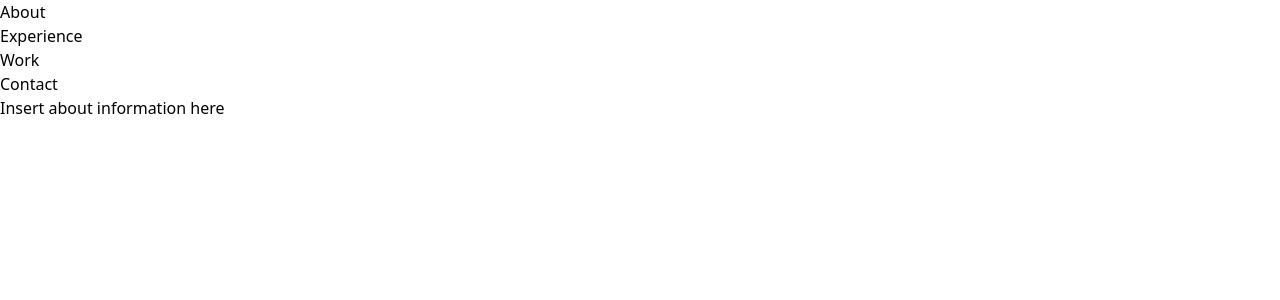
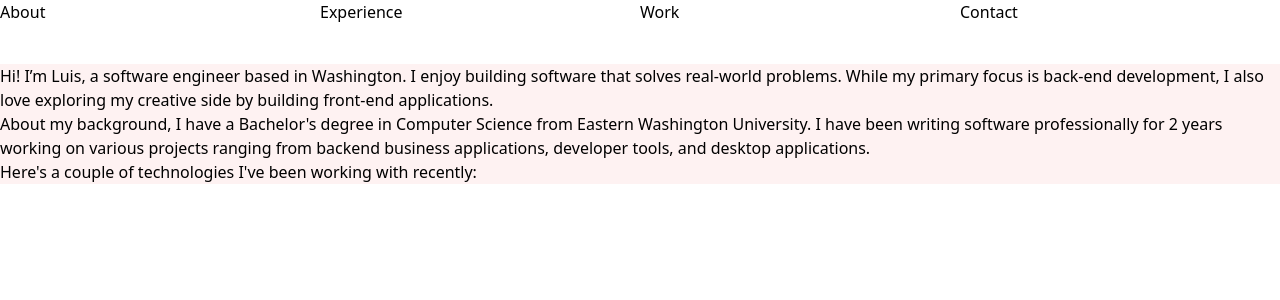
Before and after one commit to TechGlue/PersonalSite, an Angular app in the folder PersonalSite/: page /about in a window 1280 px wide. Shown: the top 300 px of the page. Built offline with nearby package versions, Linux system fonts and the light colour scheme.

Commit message:
building components

```diff
--- a/PersonalSite/src/app/about/about.component.html
+++ b/PersonalSite/src/app/about/about.component.html
@@ -1 +1,13 @@
-<p>Insert about information here</p>
+<div class="bg-red-50 scroll-smooth">
+  <p>
+Hi! I’m Luis, a software engineer based in Washington. I enjoy building software that solves real-world problems. While my primary focus is back-end development, I also love exploring my creative side by building front-end applications.
+  </p>
+
+  <p>
+  About my background, I have a Bachelor's degree in Computer Science from Eastern Washington University. I have been writing software professionally for 2 years working on various projects ranging from backend business applications, developer tools, and desktop applications.
+  </p>
+
+  <p>
+  Here's a couple of technologies I've been working with recently:
+  </p>
+</div>
--- a/PersonalSite/src/app/app.component.html
+++ b/PersonalSite/src/app/app.component.html
@@ -1,4 +1,8 @@
 <main class="main">
   <navbar/>
-  <router-outlet />
+  <div class="h-screen scroll-smooth">
+    <div class="mt-10">
+      <router-outlet />
+    </div>
+  </div>
 </main>
--- a/PersonalSite/src/app/navbar/navbar.component.html
+++ b/PersonalSite/src/app/navbar/navbar.component.html
@@ -1,6 +1,7 @@
-<div>
+<nav class="">
+    <div class="grid grid-cols-4">
   @for( routes of navBarRoutes; track routes ){
-    <a href="{{ routes.routePath }}" class="nav-link">{{ routes.routeName}}</a>
-    <br>
+      <a href="{{ routes.routePath }}" class="nav-link">{{ routes.routeName}}</a>
   }
-</div>
+    </div>
+</nav>
--- a/PersonalSite/src/app/splashpage/splashpage.component.html
+++ b/PersonalSite/src/app/splashpage/splashpage.component.html
@@ -1,5 +1,8 @@
 <div>
-  <p>Hi, my name is</p>
-  <p>Luis Garcia. </p>
-  <p>I'm a software engineer.</p>
+  <p>Hello, I'm</p>
+  <p>Luis Garcia.</p>
+  <p>(Loo-eeece)</p>
+  <p>I build things to help solve real-world problems.</p>
+  <p>I’m a software engineer based in Washington, specializing in building quality back-end applications and websites.</p>
+  <button (click)="navigateToContact()" class="bg-sky-50">Let's talk</button>
 </div>
--- a/PersonalSite/src/app/splashpage/splashpage.component.ts
+++ b/PersonalSite/src/app/splashpage/splashpage.component.ts
@@ -1,4 +1,5 @@
 import { Component } from '@angular/core';
+import { Router } from '@angular/router';
 
 @Component({
   selector: 'splashpage',
@@ -7,4 +8,11 @@ import { Component } from '@angular/core';
   templateUrl: './splashpage.component.html',
   styleUrl: './splashpage.component.css',
 })
-export class SplashpageComponent {}
+export class SplashpageComponent {
+  constructor(private router: Router) {}
+
+  // redirect to the contact page
+  navigateToContact() {
+    this.router.navigate(['/contact']);
+  }
+}
--- /dev/null
+++ b/PersonalSite/src/tests/sum.ts
@@ -0,0 +1,4 @@
+// to make functions available to other files, we need to export them
+export function sum(a: number, b: number): number {
+  return a + b;
+}
--- a/PersonalSite/tailwind.config.js
+++ b/PersonalSite/tailwind.config.js
@@ -5,4 +5,7 @@ module.exports = {
     extend: {},
   },
   plugins: [],
+  variants: {
+    scrollBehavior: ["responsive"],
+  },
 };
```
Also changed, not shown: 1 other file (tests, documents, lock files or other folders).
